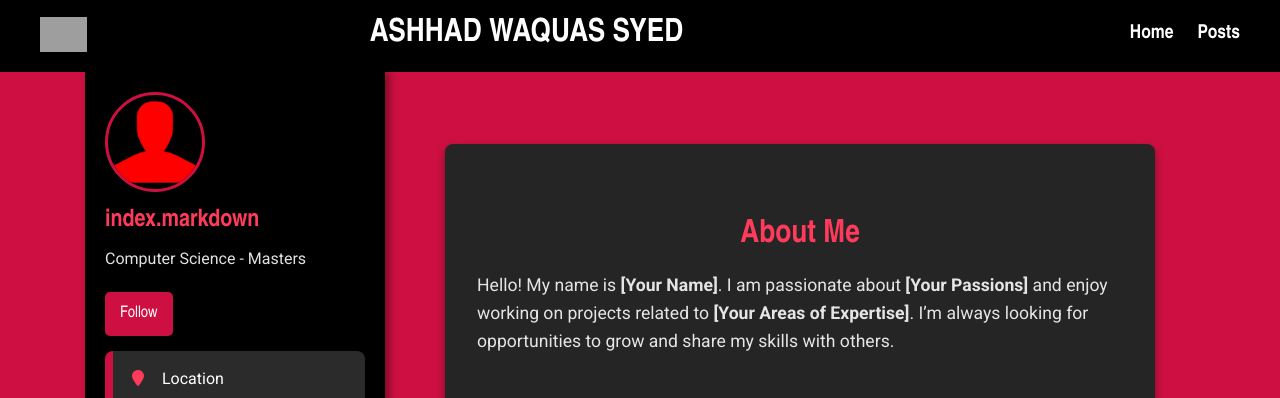
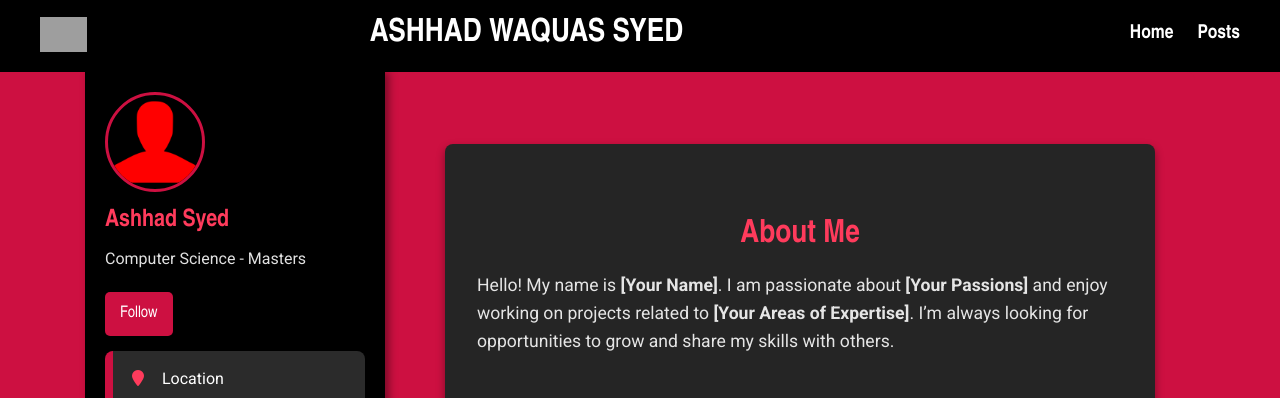
Before and after one commit to waquas9248/waquas9248.github.io, a Jekyll site: the page built from index.markdown, in a window 1280 px wide. Shown: the top 398 px of the page. Built offline with Jekyll 4.4.1, drawn with Linux system fonts in a browser that asks for light colours; nearby versions of some CDN libraries; grey boxes are pictures that could not be loaded.

Commit message:
new style

```diff
--- a/_layouts/page.html
+++ b/_layouts/page.html
@@ -46,7 +46,7 @@
 
                     <!-- Content Section -->
                     <div class="author__content">
-                        <h3 class="author__name">{{ page.name }}</h3>
+                        <h3 class="author__name">{{ page.friendlyname }}</h3>
                         <p class="author__bio">{{ page.statement }}</p>
                     </div>
 
--- a/index.markdown
+++ b/index.markdown
@@ -2,7 +2,7 @@
 layout: page
 title: Home
 permalink: /
-name: |
+friendlyname: |
   Ashhad Syed
 
 statement: |
```
